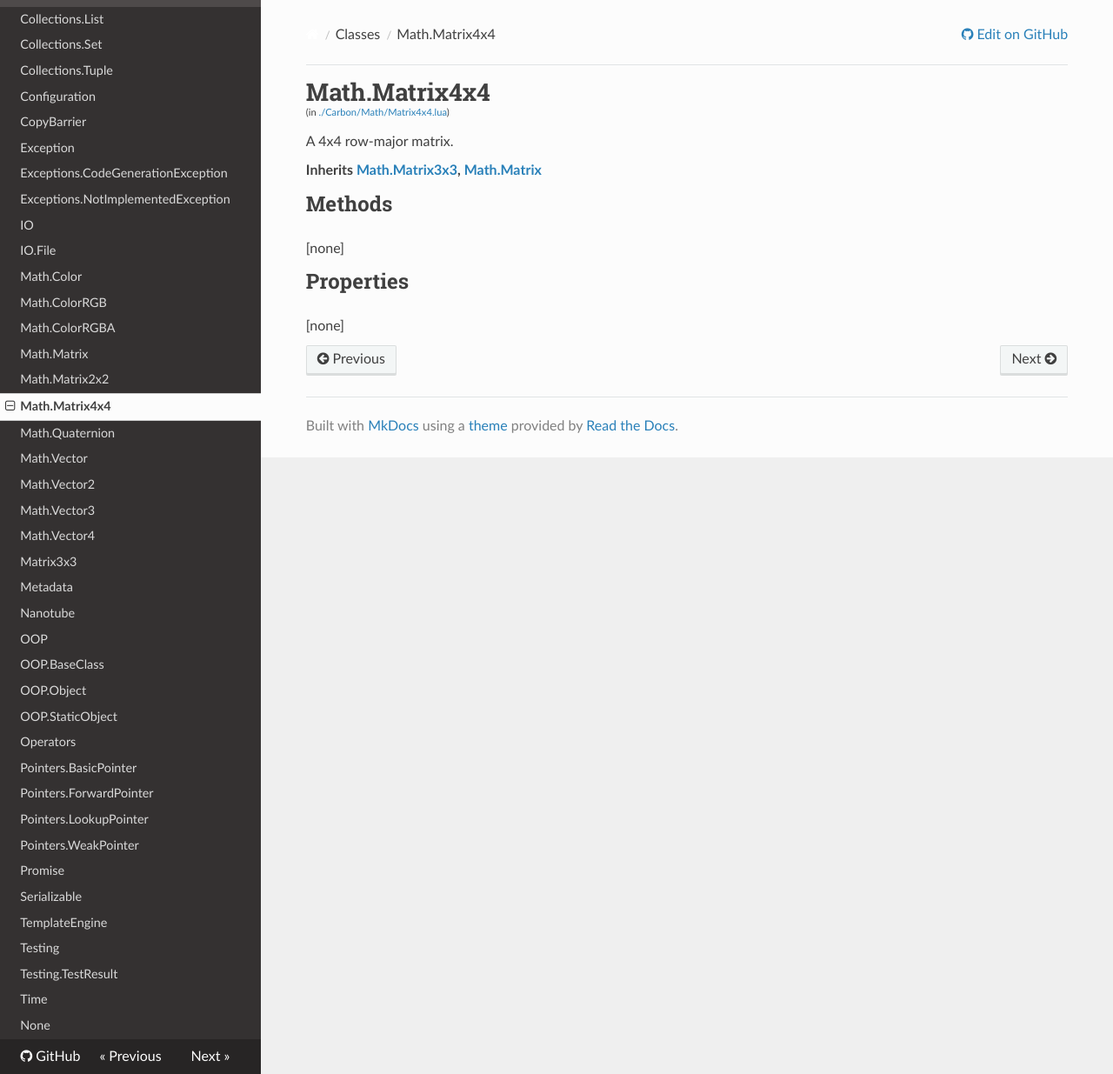
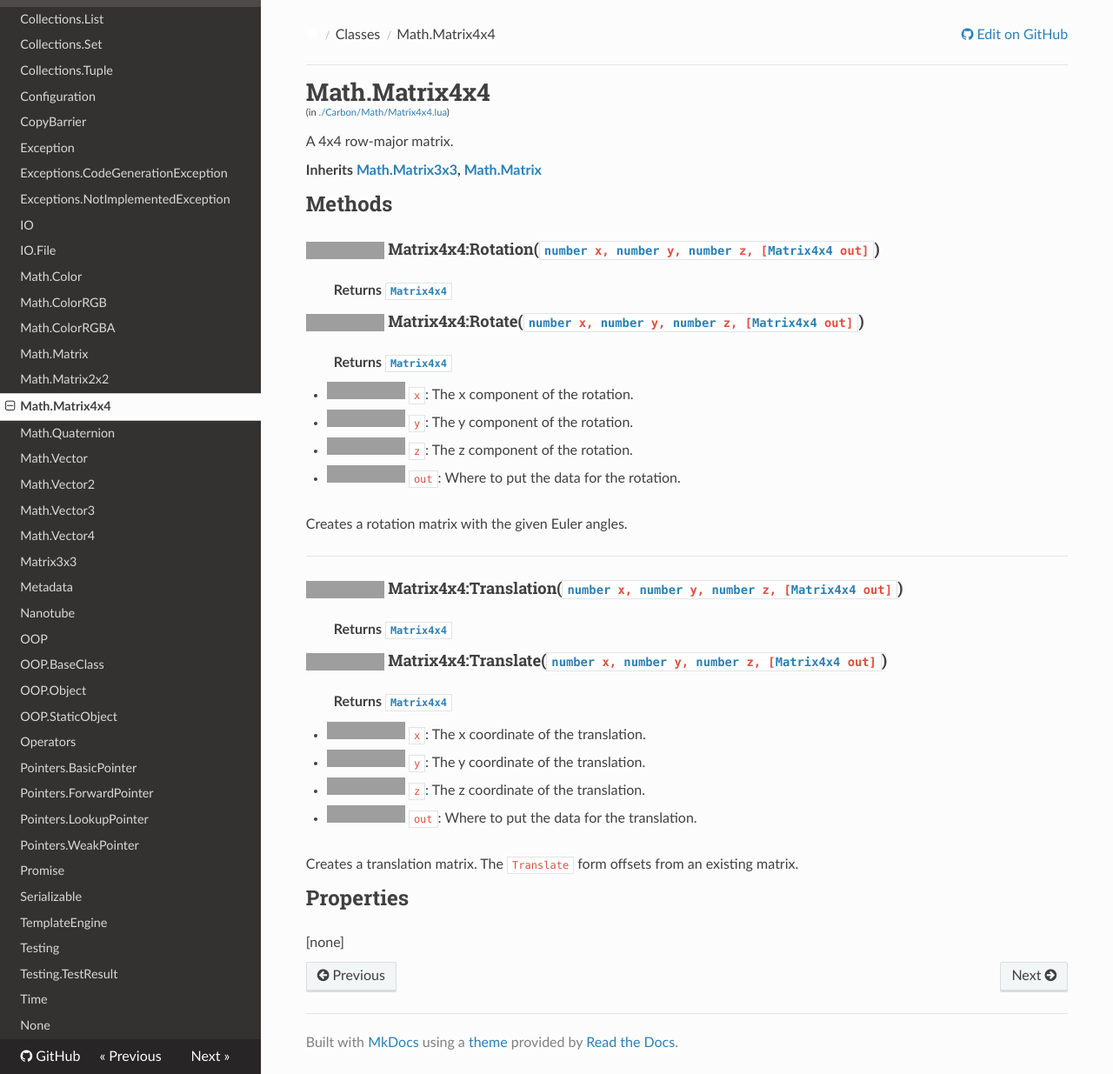
Before and after one commit to lua-carbon/carbon, an MkDocs documentation site: the page built from docs/Classes/Math.Matrix4x4.md, in a window 1280 px wide and 1235 px high. Shown: the whole window at 87% size. Built offline with MkDocs 1.6.1, drawn with Linux system fonts in a browser that asks for light colours; nearby versions of some CDN libraries; old or Windows-style settings are respelled for this version of MkDocs; grey boxes are pictures that could not be loaded.

```diff
--- a/docs/Classes/Math.Matrix4x4.md
+++ b/docs/Classes/Math.Matrix4x4.md
@@ -7,7 +7,32 @@
 **Inherits <a href="Classes/Math.Matrix3x3">Math.Matrix3x3</a>, <a href="Classes/Math.Matrix">Math.Matrix</a>**
 
 ## Methods
-[none]
+<h4 class="method-name"><img class="doc-image" alt="public" src="https://img.shields.io/badge/class-public-11b237.svg?style=flat-square" /> Matrix4x4:Rotation(<code><a href="Types#number">number</a> x, <a href="Types#number">number</a> y, <a href="Types#number">number</a> z, [<a href="Classes/Math.Matrix4x4">Matrix4x4</a> out]</code>)</h4>
+**<span class="method-returns">Returns <code><a href="Classes/Math.Matrix4x4">Matrix4x4</a></code></span>**
+<h4 class="method-name"><img class="doc-image" alt="public" src="https://img.shields.io/badge/object-public-11b237.svg?style=flat-square" /> Matrix4x4:Rotate(<code><a href="Types#number">number</a> x, <a href="Types#number">number</a> y, <a href="Types#number">number</a> z, [<a href="Classes/Math.Matrix4x4">Matrix4x4</a> out]</code>)</h4>
+**<span class="method-returns">Returns <code><a href="Classes/Math.Matrix4x4">Matrix4x4</a></code></span>**
+
+- <img class="doc-image" alt="required" src="https://img.shields.io/badge/%20-required-ff9600.svg?style=flat-square" />  `x`: The x component of the rotation.
+- <img class="doc-image" alt="required" src="https://img.shields.io/badge/%20-required-ff9600.svg?style=flat-square" />  `y`: The y component of the rotation.
+- <img class="doc-image" alt="required" src="https://img.shields.io/badge/%20-required-ff9600.svg?style=flat-square" />  `z`: The z component of the rotation.
+- <img class="doc-image" alt="optional" src="https://img.shields.io/badge/%20-optional-0092e6.svg?style=flat-square" />  `out`: Where to put the data for the rotation.
+
+Creates a rotation matrix with the given Euler angles.
+
+<hr/>
+<h4 class="method-name"><img class="doc-image" alt="public" src="https://img.shields.io/badge/class-public-11b237.svg?style=flat-square" /> Matrix4x4:Translation(<code><a href="Types#number">number</a> x, <a href="Types#number">number</a> y, <a href="Types#number">number</a> z, [<a href="Classes/Math.Matrix4x4">Matrix4x4</a> out]</code>)</h4>
+**<span class="method-returns">Returns <code><a href="Classes/Math.Matrix4x4">Matrix4x4</a></code></span>**
+<h4 class="method-name"><img class="doc-image" alt="public" src="https://img.shields.io/badge/object-public-11b237.svg?style=flat-square" /> Matrix4x4:Translate(<code><a href="Types#number">number</a> x, <a href="Types#number">number</a> y, <a href="Types#number">number</a> z, [<a href="Classes/Math.Matrix4x4">Matrix4x4</a> out]</code>)</h4>
+**<span class="method-returns">Returns <code><a href="Classes/Math.Matrix4x4">Matrix4x4</a></code></span>**
+
+- <img class="doc-image" alt="required" src="https://img.shields.io/badge/%20-required-ff9600.svg?style=flat-square" />  `x`: The x coordinate of the translation.
+- <img class="doc-image" alt="required" src="https://img.shields.io/badge/%20-required-ff9600.svg?style=flat-square" />  `y`: The y coordinate of the translation.
+- <img class="doc-image" alt="required" src="https://img.shields.io/badge/%20-required-ff9600.svg?style=flat-square" />  `z`: The z coordinate of the translation.
+- <img class="doc-image" alt="optional" src="https://img.shields.io/badge/%20-optional-0092e6.svg?style=flat-square" />  `out`: Where to put the data for the translation.
+
+Creates a translation matrix.
+The `Translate` form offsets from an existing matrix.
+
 
 ## Properties
 [none]
```
Also changed, not shown: readme.md (+1 -1 lines), 3 other files.
